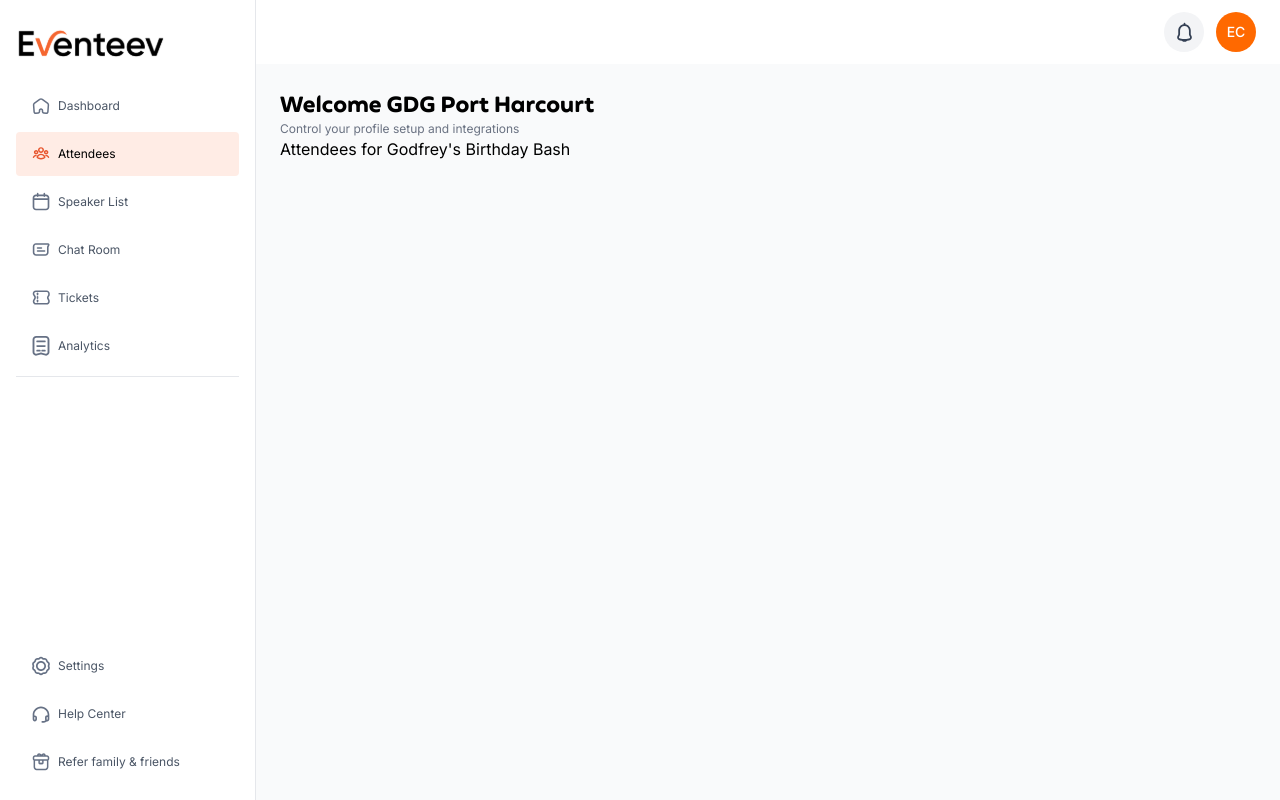
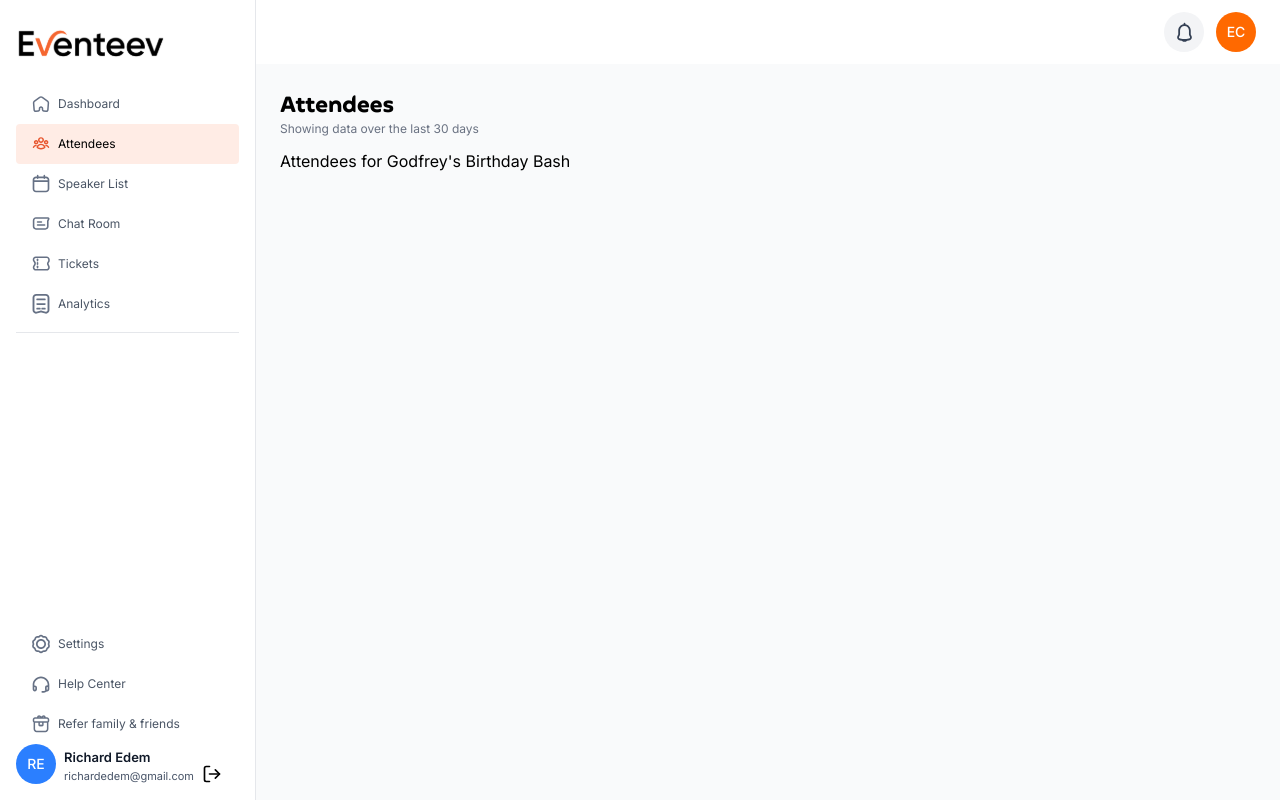
Before and after one commit to HelixgadeTechnologies/eventeev, a Next.js app: page /user/events/67d00263d645bddd43326d35/attendees in a window 1280 px wide. Built offline with nearby package versions, Linux system fonts and the light colour scheme.

Commit message:
added breadcrumb component

```diff
--- a/app/user/events/[_id]/attendees/page.tsx
+++ b/app/user/events/[_id]/attendees/page.tsx
@@ -1,27 +1,17 @@
+"use client";
+
 import { publishedEvents } from "@/lib/demo-data/events";
-import { generateEventMetadata, generateEventStaticParams } from "@/lib/utils/get-static";
+import { useParams } from "next/navigation";
 
-interface EventsDetailsProps {
-  params: Promise<{
-    _id: string;
-  }>;
-}
 
-export async function generateMetadata(props: { params: { _id: string } }) {
-  return generateEventMetadata(props);
-}
+export default function EventsDashboard() {
+  const { _id } = useParams();
 
-export async function generateStaticParams() {
-  return generateEventStaticParams();
-}
+  const currentEvent = publishedEvents.find(event => event._id === _id);
 
-export default async function EventsDashboard({ params }: EventsDetailsProps) {
-  const { _id } = await params; // Await the params Promise
-  const events = publishedEvents.find((ev) => ev._id === _id);
-
-  if (!events) {
+  if (!currentEvent) {
     return <div>no event found.</div>;
   }
 
-  return <section>Attendees for {events.name}</section>;
+  return <section>Attendees for {currentEvent.name}</section>;
 }
--- a/app/user/events/[_id]/dashboard/page.tsx
+++ b/app/user/events/[_id]/dashboard/page.tsx
@@ -1,27 +1,17 @@
+"use client";
+
 import { publishedEvents } from "@/lib/demo-data/events";
-import { generateEventMetadata, generateEventStaticParams } from "@/lib/utils/get-static";
+import { useParams } from "next/navigation";
 
-interface EventsDetailsProps {
-  params: Promise<{
-    _id: string;
-  }>;
-}
 
-export async function generateMetadata(props: { params: { _id: string } }) {
-  return generateEventMetadata(props);
-}
+export default function EventsDashboard() {
+  const { _id } = useParams();
 
-export async function generateStaticParams() {
-  return generateEventStaticParams();
-}
+  const currentEvent = publishedEvents.find(event => event._id === _id);
 
-export default async function EventsDashboard({ params }: EventsDetailsProps) {
-  const { _id } = await params; // Await the params Promise
-  const events = publishedEvents.find((ev) => ev._id === _id);
-
-  if (!events) {
+  if (!currentEvent) {
     return <div>no event found.</div>;
   }
 
-  return <section>dashboard for {events.name}</section>;
+  return <section>dashboard for {currentEvent.name}</section>;
 }
--- a/app/user/layout.tsx
+++ b/app/user/layout.tsx
@@ -19,7 +19,9 @@ export default function UserLayout({
         <Navigation />
         <div className="flex-grow overflow-y-auto p-6 bg-gray-50">
           <Breadcrumb />
-          {children}
+          <div className="py-3">
+            {children}
+          </div>
         </div>
       </section>
     </div>
--- a/components/display/Sidebar.tsx
+++ b/components/display/Sidebar.tsx
@@ -9,6 +9,8 @@ import {
 } from "@/lib/demo-data/sidebar";
 import { usePathname } from "next/navigation";
 import { useSidebar } from "@/context/SidebarContext";
+import Avatar from "@/components/ui/Avatar";
+import { LuLogOut } from "react-icons/lu";
 
 export default function Sidebar() {
   const pathname = usePathname();
@@ -52,7 +54,7 @@ export default function Sidebar() {
 
         {/* top navigations */}
         <section className="flex flex-col justify-between h-full w-full">
-          <div className="space-y-1 border-b border-gray-200 pb-2">
+          <div className="border-b border-gray-200 pb-2">
             {currentNavGroup.map((nav, index) => {
               const actualHref = nav.href.replace(":id", eventId);
               const isActive = pathname.startsWith(actualHref);
@@ -63,7 +65,7 @@ export default function Sidebar() {
                   key={index}
                   href={actualHref}
                   onClick={closeMobile}
-                  className={`h-11 w-full px-4 py-2 rounded-[4px] flex items-center gap-2 ${
+                  className={`h-10 w-full px-4 py-2 rounded-[4px] flex items-center gap-2 ${
                     isActive
                       ? "bg-[#FFECE5] text-black"
                       : "hover:bg-gray-50 text-gray-600"
@@ -76,7 +78,7 @@ export default function Sidebar() {
             })}
           </div>
 
-          <div className="space-y-1">
+          <div className="">
             {bottomNavigations.map((nav, index) => {
               const isActive = pathname.startsWith(nav.href);
               const icon = isActive ? nav.iconActive : nav.iconInactive;
@@ -84,7 +86,7 @@ export default function Sidebar() {
                 <Link
                   key={index}
                   href={nav.href}
-                  className={`h-11 w-full px-4 py-2 rounded-[4px] flex items-center gap-2 ${
+                  className={`h-10 w-full px-4 py-2 rounded-[4px] flex items-center gap-2 ${
                     isActive
                       ? "bg-[FFECE5] text-black"
                       : "hover:bg-gray-50 text-gray-600"
@@ -99,7 +101,14 @@ export default function Sidebar() {
         </section>
 
         {/* footer */}
-        <footer></footer>
+        <footer className="flex items-end gap-2">
+          <Avatar name="Richard Edem" />
+          <div>
+            <p className="text-[13px] font-semibold text-[#101928]">Richard Edem</p>
+            <p className="text-[11px] font-normal text-[#475367]">richardedem@gmail.com</p>
+          </div>
+          <LuLogOut className="text-xl" />
+        </footer>
       </aside>
     </>
   );
--- a/components/events/EventPreviewCard.tsx
+++ b/components/events/EventPreviewCard.tsx
@@ -3,6 +3,7 @@
 import { CiCircleMore } from "react-icons/ci";
 import Link from "next/link";
 import Avatar from "@/components/ui/Avatar";
+import { formatDate } from "@/lib/utils/configure-date";
 
 type EventCardProps = {
     name: string;
@@ -21,7 +22,7 @@ export default function EventPreviewCard({
 }: EventCardProps) {
     return (
         <Link href={`/user/events/${id}/dashboard`}>
-            <div className="rounded-[16px] min-h-[180px] md:min-h-[235px] bg-white border border-[#B8C4CE] p-5 flex flex-col justify-between">
+            <div className="rounded-[16px] min-h-[180px] md:min-h-[200px] bg-white border border-[#B8C4CE] p-5 flex flex-col justify-between">
                 <div>
                     <div className="flex justify-between items-center">
                         {imageURL ? (<Avatar src={imageURL} />) : (<Avatar name={name} />)}
@@ -29,7 +30,7 @@ export default function EventPreviewCard({
                     </div>
                     <div className="space-y-1 mt-4">
                         <p className="text-sm md:text-lg font-bold">{name}</p>
-                        <p className="text-[10px] md:text-xs">{time}, {date}</p>
+                        <p className="text-[10px] md:text-xs">{time}, {formatDate(date)}</p>
                     </div>
                 </div>
                 <footer className="text-[10px] md:text-xs flex justify-between items-center">
--- a/components/ui/BreadcrumbComponent.tsx
+++ b/components/ui/BreadcrumbComponent.tsx
@@ -1,7 +1,8 @@
 "use client";
 
-import { usePathname } from "next/navigation";
-import { breadcrumbs } from "@/lib/demo-data/breadcrumbs";
+import { usePathname, useParams } from "next/navigation";
+import { publishedEvents } from "@/lib/demo-data/events";
+import { matchBreadcrumb } from "@/lib/utils/match-breadcrumb";
 
 type Props = {
   fallbackTitle?: string;
@@ -13,13 +14,15 @@ export default function Breadcrumb({
   fallbackSubtitle = "Control your profile setup and integrations",
 }: Props) {
   const pathname = usePathname();
+  const { _id } = useParams();
 
-  const matched = breadcrumbs.find((item) =>
-    pathname.startsWith(item.href.replace(/\[.*?\]/, ""))
-  );
+  const currentEvent = publishedEvents.find((event) => event._id === _id);
+  const eventName = currentEvent?.name;
+
+  const matched = matchBreadcrumb(pathname, eventName);
 
   return (
-    <section className="">
+    <section>
       <div>
         <h2 className="font-semibold text-base md:text-[22px]">
           {matched?.title || fallbackTitle}
--- a/lib/demo-data/breadcrumbs.ts
+++ b/lib/demo-data/breadcrumbs.ts
@@ -1,31 +1,30 @@
 const username = "GDG Port Harcourt";
 
-export const breadcrumbs = [
+export const breadcrumbMap = [
   {
-    href: "/user/events",
+    pattern: "/user/events",
     title: `Welcome ${username}`,
     subtitle: "Control your profile setup and integrations",
+    exact: true,
   },
   {
-    href: "/user/events/:id/dashboard",
-    title: `Welcome ${username}`,
-    subtitle:
-      "It’s a sunny day today, we hope you’re preparing for the big day! 😊",
+    pattern: "/user/events/:id/dashboard",
+    title: (eventName: string) => `Welcome ${eventName}`,
+    subtitle: "It’s a sunny day today, we hope you’re preparing for the big day! 😊",
   },
   {
-    href: "/user/events/:id/tickets",
+    pattern: "/user/events/:id/tickets",
     title: "My Tickets",
-    subtitle: "Choose a ticket type or use mulitiple types.",
+    subtitle: "Choose a ticket type or multiple types.",
   },
   {
-    href: "/settings",
-    title: "Settings",
-    subtitle:
-      "Take a look at your policies and the new policy to see what is covered",
-  },
-  {
-    href: "/user/events/:id/tickets",
+    pattern: "/user/events/:id/attendees",
     title: "Attendees",
     subtitle: "Showing data over the last 30 days",
   },
+  {
+    pattern: "/settings",
+    title: "Settings",
+    subtitle: "Take a look at your policies and the new policy to see what is covered",
+  },
 ];
--- /dev/null
+++ b/lib/utils/configure-date.ts
@@ -0,0 +1,62 @@
+// for formatting date to "Monday, September 2025"
+export const formatDate = (dateStr: string) => {
+  if (!dateStr) return "";
+
+  const date = new Date(dateStr);
+  const dayOfWeek = date.toLocaleString("en-US", { weekday: "long" });
+  const month = date.toLocaleString("en-US", { month: "long" });
+  const year = date.getFullYear();
+
+  return `${dayOfWeek}, ${month} ${year}`;
+};
+
+// for getting today's date
+export function todaysDate() {
+  const date = new Date();
+
+  // Get day, month, and year
+  const day = date.getDate();
+  const month = date.toLocaleString("en-US", { month: "long" });
+  const year = date.getFullYear();
+
+  // Function to get the ordinal suffix (st, nd, rd, th)
+  function getOrdinalSuffix(day: number) {
+    if (day > 3 && day < 21) return "th"; // Covers 11th-13th
+    switch (day % 10) {
+      case 1:
+        return "st";
+      case 2:
+        return "nd";
+      case 3:
+        return "rd";
+      default:
+        return "th";
+    }
+  }
+
+  return `${day}${getOrdinalSuffix(day)} ${month}, ${year}`;
+}
+
+// function to convert 12-hour time to 24-hour format
+export const convertTo24HourFormat = (timeStr: string) => {
+  if (!timeStr) return "";
+
+  // Check if already in 24-hour format
+  if (timeStr.includes("AM") || timeStr.includes("PM")) {
+    const [time, period] = timeStr.split(" ");
+    const [hours, minutes] = time.split(":");
+    let hour = parseInt(hours, 10);
+
+    // Convert to 24-hour format
+    if (period === "PM" && hour < 12) {
+      hour += 12;
+    } else if (period === "AM" && hour === 12) {
+      hour = 0;
+    }
+
+    // Format with leading zeros
+    return `${hour.toString().padStart(2, "0")}:${minutes}`;
+  }
+
+  return timeStr;
+};
--- /dev/null
+++ b/lib/utils/match-breadcrumb.ts
@@ -0,0 +1,26 @@
+// for getting the breadcrumb to display on every route with some hardcoded values or default values
+
+import { breadcrumbMap } from "../demo-data/breadcrumbs";
+
+export function matchBreadcrumb(pathname: string, eventName?: string) {
+  for (const item of breadcrumbMap) {
+    const regex = new RegExp(
+      "^" +
+        item.pattern
+          .replace(/:id/g, "[^/]+") // match any id
+          .replace(/\//g, "\\/") + // escape slashes
+        (item.exact ? "$" : ".*")
+    );
+
+    if (regex.test(pathname)) {
+      const title =
+        typeof item.title === "function" ? item.title(eventName ?? "Event") : item.title;
+      return {
+        title,
+        subtitle: item.subtitle,
+      };
+    }
+  }
+
+  return null;
+}
```
Also changed, not shown: context/EventContext.tsx (added).
